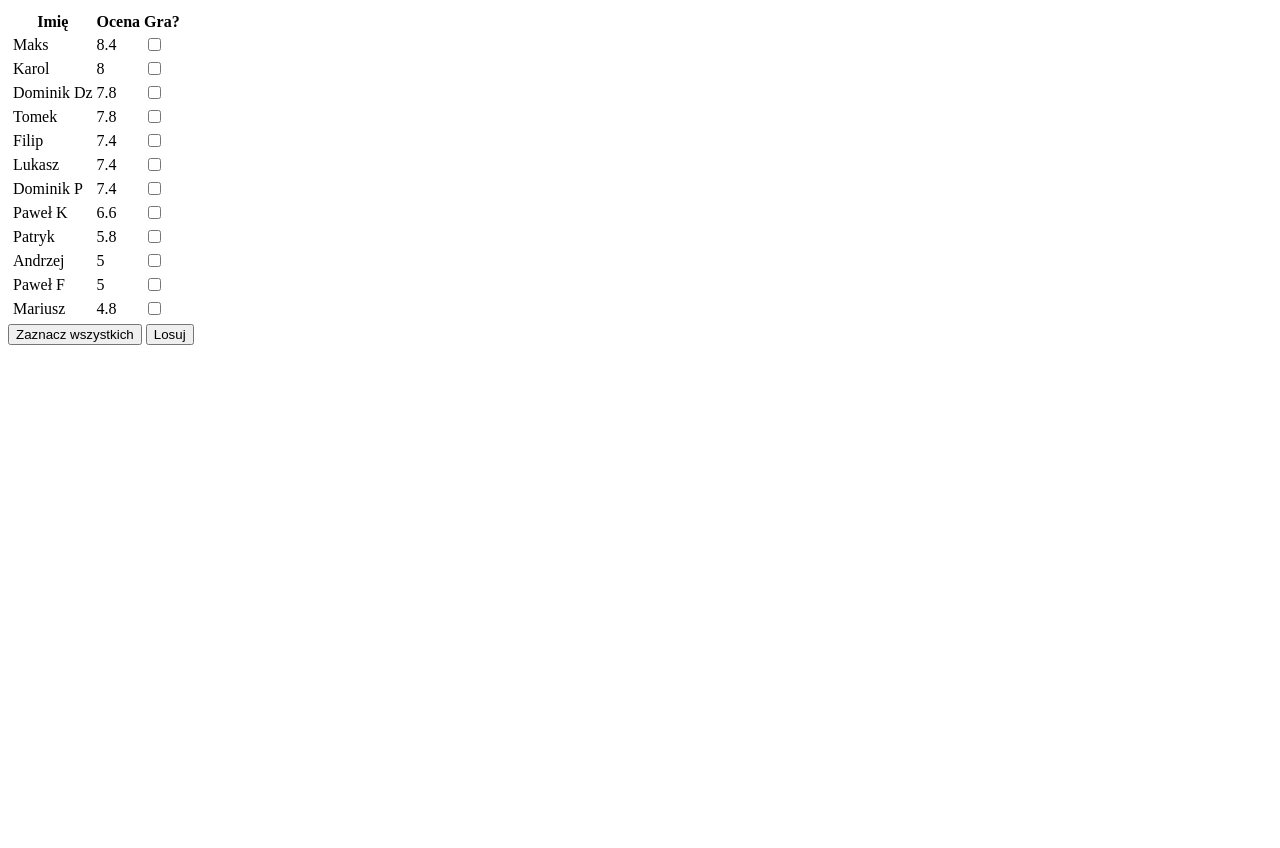
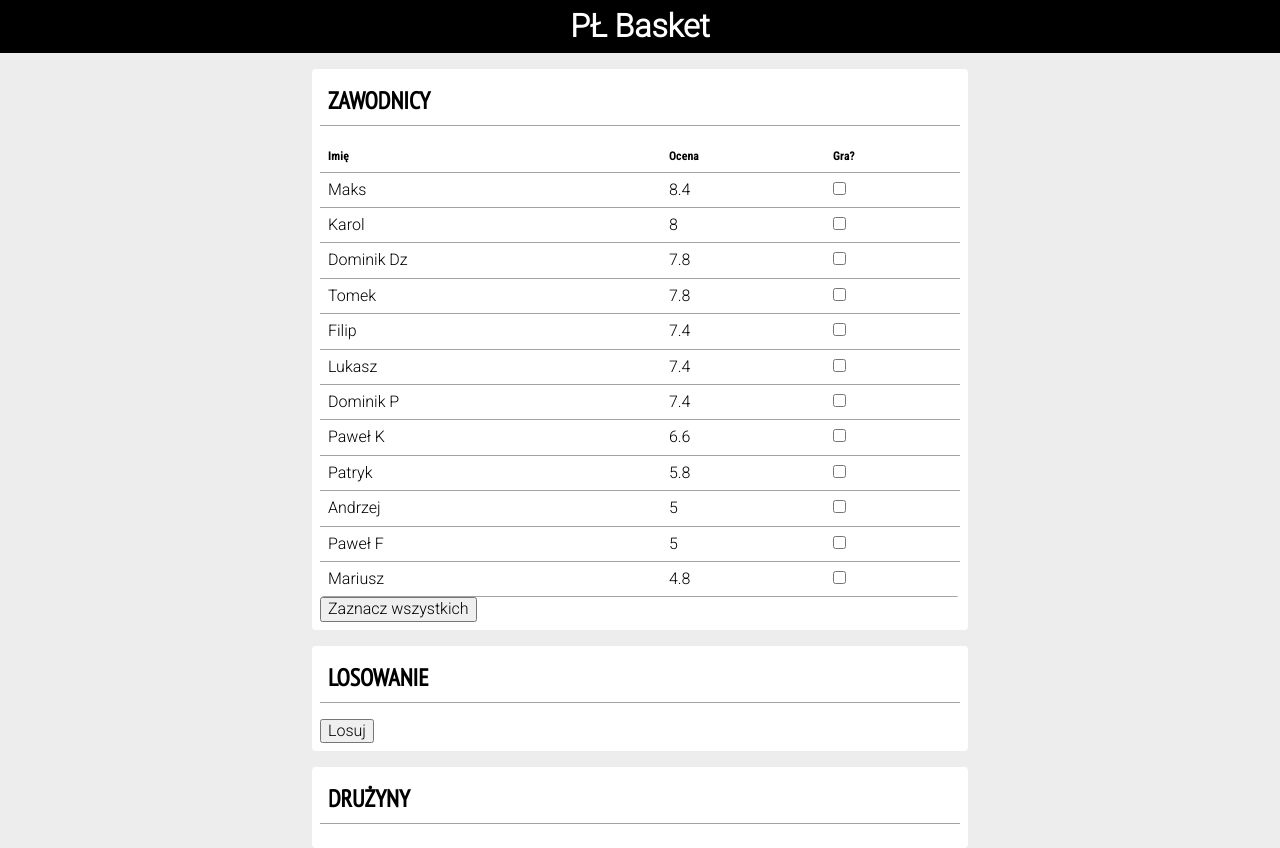
Before and after one commit to kadza/basket, a plain HTML site: page index.html in a window 1280 px wide. Before the commit the page ends 800 px from the top, so only its background shows below. Drawn offline with nearby package versions, Linux system fonts and the light colour scheme.

Commit message:
Added some styling, wip

```diff
--- /dev/null
+++ b/index.css
@@ -0,0 +1,72 @@
+body {
+    display: flex;
+    flex-direction: column;
+    align-items: center;
+    height: 100vh;
+    font-family: "Roboto", sans-serif;
+    font-size: 1rem;
+    background-color: #ededed;
+    gap: 1rem;
+}
+
+h1 {
+    margin-block-start: 0em;
+    margin-block-end: 0em;
+    padding: 0.5rem;
+    background-color: black;
+    color: white;
+    font-size: 2rem;
+    width: 100%;
+    text-align: center;
+}
+
+h2 {
+    font-family: "PT Sans Narrow", sans-serif;
+    line-height: 1rem;
+    margin-block-start: 0rem;
+    margin-block-end: 0rem;
+    text-transform: uppercase;
+    text-align: left;
+    border-bottom: 1px solid #a4a2a2;
+    padding: 1rem 0.5rem 1rem 0.5rem;
+    margin-bottom: 1rem;
+}
+
+table {
+    width: 100%;
+    border-collapse: collapse;
+    border-spacing: 0;
+    border-radius: 0.25rem;
+    overflow: hidden;
+    text-align: left;
+}
+
+th {
+    font-family: "Roboto Condensed", sans-serif;
+    padding: 0.5rem;
+    border-bottom: 1px solid #a4a2a2;
+    font-size: 0.75rem;
+}
+
+td {
+    padding: 0.5rem;
+    border-bottom: 1px solid #a4a2a2;
+}
+
+.card {
+    width: 90%;
+    padding: 0.5rem;
+    border-radius: 0.25rem;
+    background-color: #fff;
+}
+
+@media screen and (min-width: 768px) {
+    .card {
+        width: 50%;
+    }
+}
+
+.card-content {
+    width: 100%;
+    gap: 0.5rem;
+}
--- a/index.html
+++ b/index.html
@@ -2,13 +2,36 @@
 
 <html>
     <head>
-        <title>Maszyna losująca składy</title>
+        <title>PL Basket</title>
+        <meta charset="utf-8" />
+        <meta name="viewport" content="width=device-width, initial-scale=1" />
+        <link rel="stylesheet" href="https://cdnjs.cloudflare.com/ajax/libs/normalize/8.0.1/normalize.min.css" />
+        <link rel="preconnect" href="https://fonts.googleapis.com" />
+        <link rel="preconnect" href="https://fonts.gstatic.com" crossorigin />
+        <link href="https://fonts.googleapis.com/css2?family=Roboto:wght@300&display=swap" rel="stylesheet" />
+        <link
+            href="https://fonts.googleapis.com/css2?family=PT+Sans+Narrow&family=Roboto+Condensed:wght@700&display=swap"
+            rel="stylesheet"
+        />
+        <link rel="stylesheet" href="./index.css" />
     </head>
     <body>
         <script type="module" src="./index.js"></script>
-        <table id="dvTable"></table>
-        <button type="button" id="select-all">Zaznacz wszystkich</button>
-        <button type="submit" id="submit">Losuj</button>
-        <table id="teamsTable"></table>
+        <h1>PŁ Basket</h1>
+        <div class="card">
+            <h2>Zawodnicy</h2>
+            <div class="card-content">
+                <table id="dvTable"></table>
+                <button type="button" id="select-all">Zaznacz wszystkich</button>
+            </div>
+        </div>
+        <div class="card">
+            <h2>Losowanie</h2>
+            <button type="submit" id="submit">Losuj</button>
+        </div>
+        <div class="card">
+            <h2>Drużyny</h2>
+            <table id="teamsTable"></table>
+        </div>
     </body>
 </html>
```
